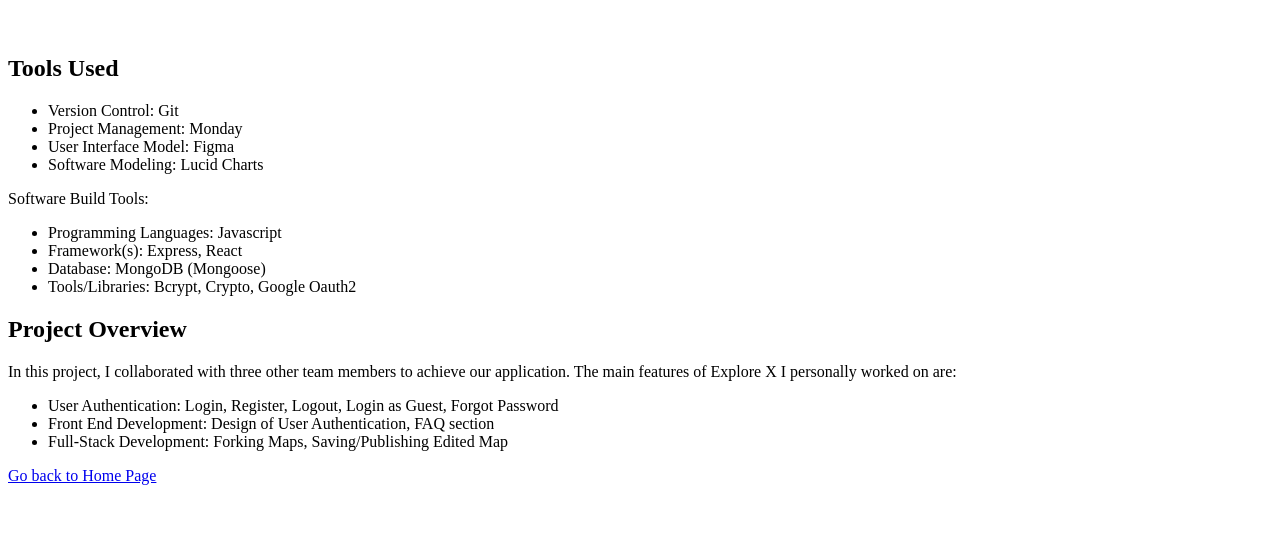
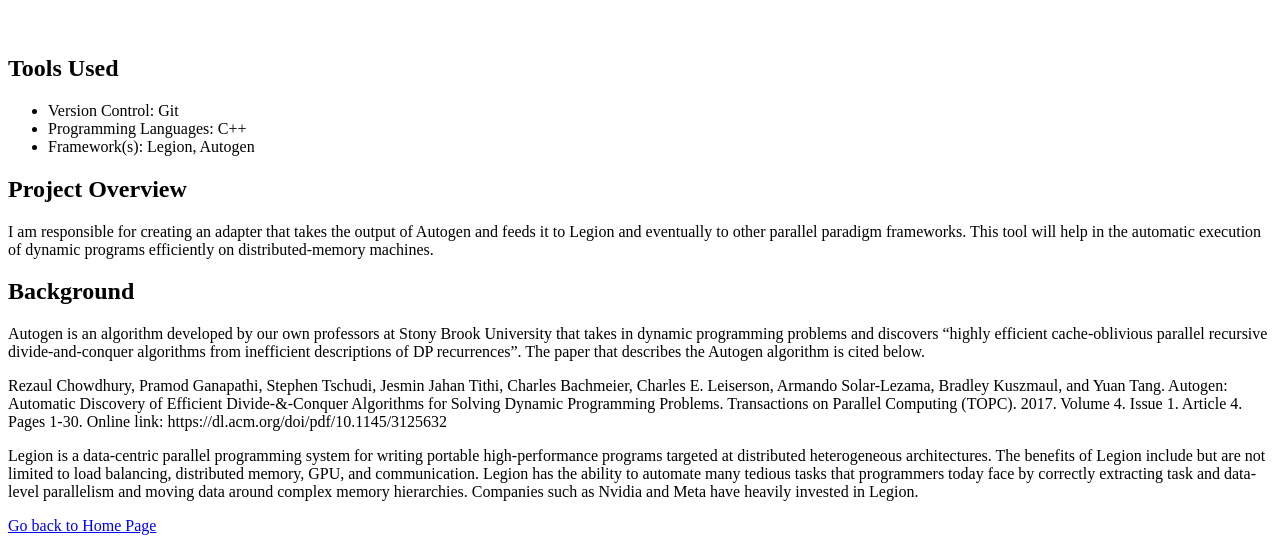
Before and after one commit to jesse-wang20/website, a website: page projects/AutogenXLegion/AutogenXLegion.html in a window 1280 px wide. Shown: the part 701-1244 px from the top of the page. Before the commit the page ends 1194 px from the top, so only its background shows below. Drawn offline with Linux system fonts and the light colour scheme.

Commit message:
Updates to legion project, leadership routing added

```diff
--- a/projects/AutogenXLegion/AutogenXLegion.html
+++ b/projects/AutogenXLegion/AutogenXLegion.html
@@ -16,17 +16,8 @@
         <p>
             <ul>
                 <li>Version Control: Git</li>
-                <li>Project Management: Monday</li>
-                <li>User Interface Model: Figma</li>
-                <li>Software Modeling: Lucid Charts</li>
-                <!-- Add more tools as needed -->
-            </ul>
-            Software Build Tools:
-            <ul>
-                <li>Programming Languages: Javascript</li>
-                <li>Framework(s): Express, React</li>
-                <li>Database: MongoDB (Mongoose) </li>
-                <li>Tools/Libraries: Bcrypt, Crypto, Google Oauth2 </li>
+                <li>Programming Languages: C++</li>
+                <li>Framework(s): Legion, Autogen</li>
             </ul>
         </p>
     </section>
@@ -34,13 +25,20 @@
     <section>
         <h2>Project Overview</h2>
         <p>
-            In this project, I collaborated with three other team members to achieve our application. The main features of Explore X I personally worked on are:
-            <ul>
-                <li>User Authentication: Login, Register, Logout, Login as Guest, Forgot Password</li>
-                <li>Front End Development: Design of User Authentication, FAQ section</li>
-                <li>Full-Stack Development: Forking Maps, Saving/Publishing Edited Map </li>
-                <!-- Add more features as needed -->
-            </ul>
+            I am responsible for creating an adapter that takes the output of Autogen and feeds it to Legion and eventually to other parallel paradigm frameworks. This tool will help in the automatic execution of dynamic programs efficiently on distributed-memory machines.
+        </p>
+        <h2>Background</h2>
+        <p>
+            Autogen is an algorithm developed by our own professors at Stony Brook University that takes in dynamic programming problems and discovers “highly efficient cache-oblivious parallel recursive divide-and-conquer algorithms from inefficient descriptions of DP recurrences”. The paper that describes the Autogen algorithm is cited below.
+        </p>
+        <p>
+            Rezaul Chowdhury, Pramod Ganapathi, Stephen Tschudi, Jesmin Jahan Tithi, Charles Bachmeier, Charles E. Leiserson, Armando Solar-Lezama, Bradley Kuszmaul, and Yuan Tang. Autogen: Automatic Discovery of Efficient Divide-&-Conquer Algorithms for Solving Dynamic Programming Problems. Transactions on Parallel Computing (TOPC). 2017. Volume 4. Issue 1. Article 4. Pages 1-30.
+            Online link: https://dl.acm.org/doi/pdf/10.1145/3125632
+        </p>
+        <p>
+            Legion is a data-centric parallel programming system for writing portable high-performance programs targeted at distributed heterogeneous architectures. The benefits of Legion include but are not limited to load balancing, distributed memory, GPU, and communication. Legion has the ability to automate many tedious tasks that programmers today face by correctly extracting task and data-level parallelism and moving data around complex memory hierarchies. Companies such as Nvidia and Meta have heavily invested in Legion.
+        </p>
+
         </p>
     </section>
 
--- a/script.js
+++ b/script.js
@@ -239,8 +239,8 @@
                     Leadership and Extra Curriculars:
                 </p>
                 <ul>
-                    <li><a href="projects/ExploreX/ExploreX.html">Society of Asian Scientists and Engineers</a></li>
-                    <li><a href="projects/AutogenXLegion/AutogenXLegion.html">College of Engineering and Applied Sciences</a></li>
+                    <li><a href="leadership_EC/CEAS/ceas.html">Society of Asian Scientists and Engineers</a></li>
+                    <li><a href="leadership_EC/SASE/sase.html">College of Engineering and Applied Sciences</a></li>
                 </ul>
             </div>
         `;
```
